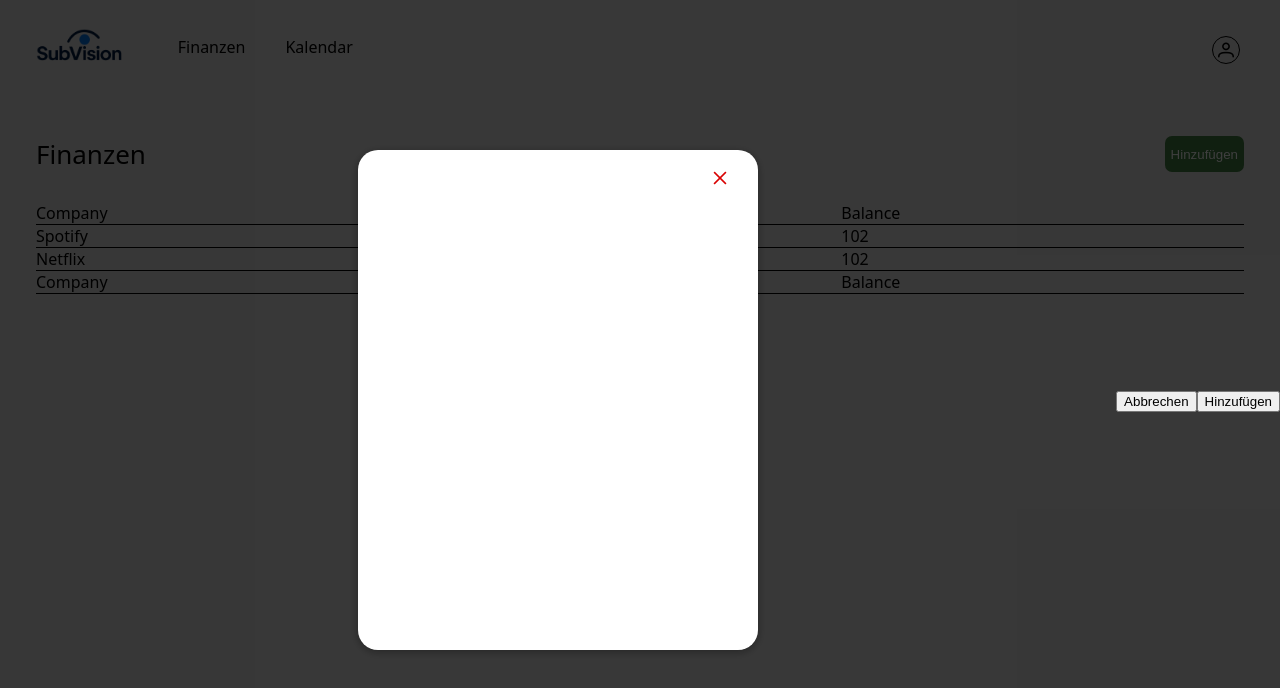
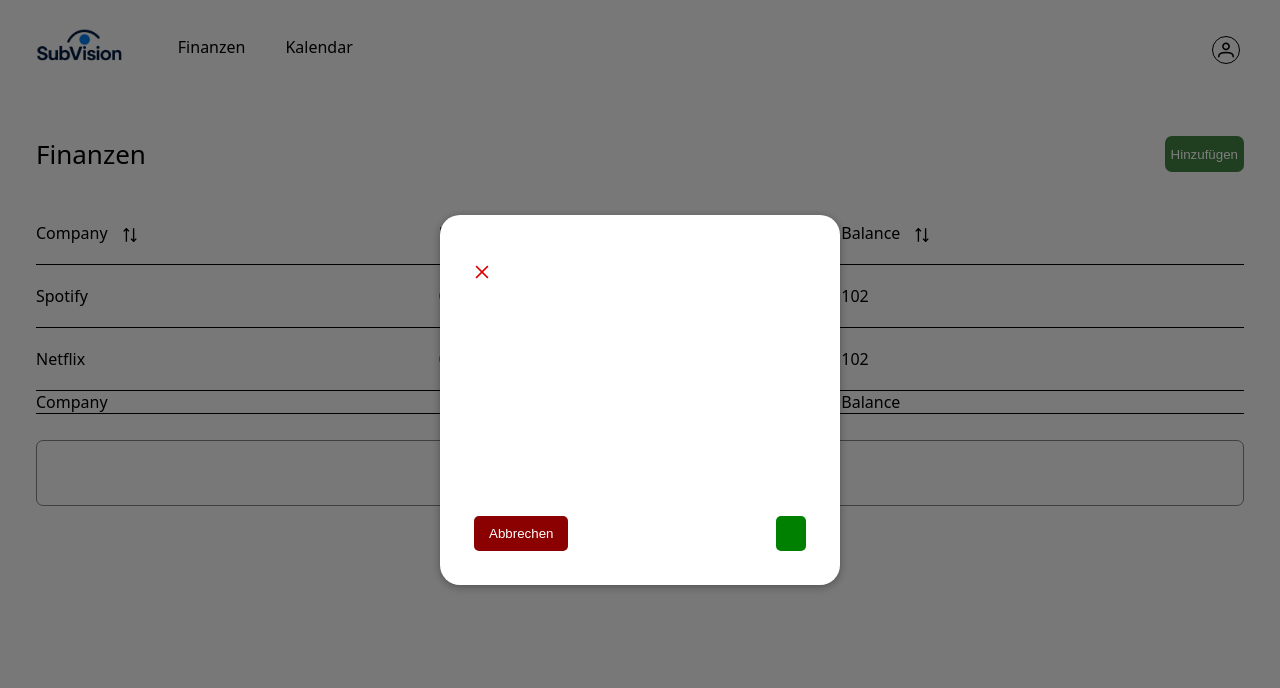
Before and after one commit to fd625/finanzberaterV2, a Vue app: page / in a window 1280 px wide. Both pictures are taken after a click on the button "Hinzufügen". Shown: the top 688 px of the page. Built offline with nearby package versions, Linux system fonts and the light colour scheme.

Commit message:
login & register

```diff
--- a/src/components/HeaderNavigation.vue
+++ b/src/components/HeaderNavigation.vue
@@ -8,26 +8,49 @@
 
             </div>
             <div class="header__user-button">
-                <i class="header__user-button__icon pi pi-user"></i>
+                <i class="header__user-button__icon pi pi-user" @click="showLoginModal = true"></i>
             </div>
         </div>
+
+        <pop-up-login
+            @close-popup="showLoginModal = false"
+            v-if="showLoginModal"
+            @register="register()">
+        </pop-up-login>
+
+        <pop-up-register
+            v-if="showRegisterModal"
+            @close-popup="showRegisterModal = false">
+        </pop-up-register>
     </div>
 </template>
 
 <script>
 import logo from "../assets/logo.png";
 import 'primeicons/primeicons.css'
+import PopUpLogin from "./PopUp-Login.vue";
+import PopUpRegister from "./PopUp-Register.vue";
 
 export default {
     name: "HeaderNav",
     data() {
         return {
-            logoPng: logo
+            logoPng: logo,
+            showLoginModal: false,
+            showRegisterModal: false
         }
+    },
+    components: {
+        PopUpLogin,
+        PopUpRegister
     },
     methods: {
         navigate(to) {
             this.$emit('navigate', to);
+        },
+        register() {
+            this.showLoginModal = false;
+            this.showRegisterModal = true;
         }
     }
 }
--- /dev/null
+++ b/src/components/PopUp-Login.vue
@@ -0,0 +1,78 @@
+<template>
+    <div class="login">
+        <PopUp
+            class="login__popup"
+            @close-popup="this.$emit('close-popup')"
+            label="Login"
+            submitHeadline="Login">
+            <template v-slot:form>
+                <div class="login__popup__container">
+                    <div>
+                        <p>Benutzername:</p>
+                        <InputText
+                            name="username"
+                            type="text"
+                            placeholder="..."
+                            v-model="username"
+                        />
+                    </div>
+                    <div>
+                        <p>Password:</p>
+                        <InputText
+                            name="password"
+                            type="password"
+                            placeholder="..."
+                            v-model="password"
+                        />
+                    </div>
+                    <p class="login__popup__container__register" @click="$emit('register')">
+                        Registrieren
+                    </p>
+                </div>
+            </template>
+        </PopUp>
+    </div>
+</template>
+
+<script>
+import PopUp from './PopUp.vue';
+import InputText from 'primevue/inputtext';
+
+export default {
+    name: "PopUp-Login",
+    data() {
+        return {
+            username: "",
+            password: "",
+        }
+    },
+    components: {
+        PopUp,
+        InputText
+    }
+}
+</script>
+
+<style lang="scss">
+.login__popup {
+    height: 100%;
+    width: 100%;
+    &__container {
+        &__register {
+            color: rgb(4, 4, 146);
+            text-decoration: underline;
+            margin: 20px 0;
+            &:hover {
+                cursor: pointer;
+                color: rgb(7, 7, 213);
+            }
+        }
+    }
+}
+.p-inputtext {
+    border: 1px solid grey !important;
+    padding: 8px !important;
+    border-radius: 3px !important;
+    width: 100%;
+}
+</style>
--- /dev/null
+++ b/src/components/PopUp-Register.vue
@@ -0,0 +1,88 @@
+<template>
+    <div class="login">
+        <PopUp
+            class="login__popup"
+            @close-popup="this.$emit('close-popup')"
+            label="Registrieren"
+            submitHeadline="Registrieren"
+        >
+            <template v-slot:form>
+                <div class="login__popup__container">
+                    <p>Email:</p>
+                    <InputText
+                        name="email"
+                        type="text"
+                        placeholder="..."
+                        v-model="email"
+                    />
+                    <p>Benutzername:</p>
+                    <InputText
+                        name="username"
+                        type="text"
+                        placeholder="..."
+                        v-model="username"
+                    />
+                    <p>Gehalt:</p>
+                    <InputText
+                        name="username"
+                        type="number"
+                        placeholder="..."
+                        v-model="salary"
+                    />
+                    <p>Password:</p>
+                    <InputText
+                        name="password"
+                        type="password"
+                        placeholder="..."
+                        v-model="password"
+                    />
+                </div>
+            </template>
+        </PopUp>
+    </div>
+</template>
+
+<script>
+import PopUp from './PopUp.vue';
+import InputText from 'primevue/inputtext';
+
+export default {
+    name: "PopUp-Login",
+    data() {
+        return {
+            username: "",
+            password: "",
+            email: "",
+            salary: ""
+        }
+    },
+    components: {
+        PopUp,
+        InputText
+    }
+}
+</script>
+
+<style lang="scss">
+.login__popup {
+    height: 100%;
+    width: 100%;
+    &__container {
+        &__register {
+            color: rgb(4, 4, 146);
+            text-decoration: underline;
+            margin: 20px 0;
+            &:hover {
+                cursor: pointer;
+                color: rgb(7, 7, 213);
+            }
+        }
+    }
+}
+.p-inputtext {
+    border: 1px solid grey !important;
+    padding: 8px !important;
+    border-radius: 3px !important;
+    width: 100%;
+}
+</style>
--- a/src/components/PopUp.vue
+++ b/src/components/PopUp.vue
@@ -3,32 +3,39 @@
         <div class="popup__container">
             <slot name="header">
                 <div class="popup__container__header">
+                    <div class="popup__container__header__label" v-if="label">
+                        {{ label }}
+                    </div>
                     <i class="popup__container__header__close pi pi-times" @click="this.$emit('close-popup')"></i>
                 </div>
             </slot>
-        </div>
             <slot name="form">
 
             </slot>
             <slot name="footer">
                 <div class="popup__container__footer">
-                <button class="popup__container__footer__button --close">Abbrechen</button>
-                <button class="popup__container__footer__button --submit">Hinzufügen</button>
+                    <button class="popup__container__footer__button --close" @click="$emit('close-popup')">
+                        Abbrechen
+                    </button>
+                    <button class="popup__container__footer__button --submit" @click="$emit('submit')">
+                       {{ submitHeadline }}
+                    </button>
                 </div>
             </slot>
+        </div>
     </div>
 </template>
 
 <script>
-
 export default {
     data() {
         return {
 
         }
     },
-    methods: {
-
+    props: {
+        label: String,
+        submitHeadline: String
     }
 }
 </script>
@@ -47,17 +54,25 @@ export default {
     align-items: center;
     transition: opacity 0.3s ease;
     &__container {
-        height: 500px;
+        display: flex;
+        flex-direction: column;
+        justify-content: space-between;
+        min-height: 370px;
         border-radius: 20px;
         width: 400px;
         margin: 0px auto;
-        padding: 20px 30px;
+        padding: 34px;
         background-color: #fff;
         box-shadow: 0 2px 8px rgba(0, 0, 0, 0.33);
         transition: all 0.3s ease;
         font-family: Helvetica, Arial, sans-serif;
         &__header {
-            direction: rtl;
+            display: flex;
+            justify-content: space-between;
+            margin-top: 15px;
+            &__label {
+                font-size: 21px;
+            }
             &__close {
                 color: #d90202;
                 &:hover {
@@ -67,7 +82,26 @@ export default {
             }
         }
         &__footer {
+            display: flex;
             justify-content: space-between;
+            margin-top: 15px;
+            &__button {
+                padding: 10px 15px;
+                border: none;
+                border-radius: 5px;
+                &:hover {
+                    cursor: pointer;
+                    box-shadow: 0 0 5px grey;
+                }
+                &.--close {
+                    background-color: #8b0000;
+                    color: white;
+                }
+                &.--submit {
+                    background-color: green;
+                    color: white;
+                }
+            }
         }
     }
 }
--- a/src/components/Popup-AddContract.vue
+++ b/src/components/Popup-AddContract.vue
@@ -1,6 +1,6 @@
 <template>
     <div class="popup-add-contract">
-       <Popup>
+       <Popup @close-popup="this.$emit('close-popup')">
 
        </Popup>
     </div>
@@ -26,38 +26,5 @@ export default {
 </script>
 
 <style lang="scss">
-.popup-add-contract {
-    position: fixed;
-    z-index: 9998;
-    top: 0;
-    left: 0;
-    width: 100%;
-    height: 100%;
-    background-color: rgba(0, 0, 0, 0.5);
-    display: flex;
-    justify-content: center;
-    align-items: center;
-    transition: opacity 0.3s ease;
-    &__container {
-        height: 500px;
-        border-radius: 20px;
-        width: 400px;
-        margin: 0px auto;
-        padding: 20px 30px;
-        background-color: #fff;
-        box-shadow: 0 2px 8px rgba(0, 0, 0, 0.33);
-        transition: all 0.3s ease;
-        font-family: Helvetica, Arial, sans-serif;
-        &__header {
-            direction: rtl;
-            &__close {
-                color: #d90202;
-                &:hover {
-                    cursor: pointer;
-                    text-shadow: 0 0 2px rgb(182, 182, 182);
-                }
-            }
-        }
-    }
-}
+
 </style>
--- a/src/style.css
+++ b/src/style.css
@@ -3,7 +3,7 @@ html, body {
   padding: 0;
   height: 100%;
   width: 100%;
-  background-color: rgb(224, 224, 224);
+  background-color: rgb(241, 241, 241);
   font-family: system-ui, -apple-system, BlinkMacSystemFont, 'Segoe UI', Roboto, Oxygen, Ubuntu, Cantarell, 'Open Sans', 'Helvetica Neue', sans-serif;
 }
 
--- a/src/views/Home.vue
+++ b/src/views/Home.vue
@@ -6,10 +6,36 @@
         </div>
         <div class="home-table">
 
-        <DataTable :value="contracts" scrollable scrollHeight="400px">
-            <Column field="company" header="Company" footer="Company" style="min-width: 200px"></Column>
-            <Column field="date" header="Date" footer="Date" style="min-width: 200px"></Column>
-            <Column field="balance" header="Balance" footer="Balance" style="min-width: 200px"></Column>
+        <DataTable
+            :value="contracts"
+            scrollable
+            scrollHeight="400px"
+            paginator
+            :rows="5"
+            :rowsPerPageOptions="[5, 10, 20, 50]"
+            filterDisplay="menu"
+            :globalFilterFields="['company', 'date', 'balance']">
+            <Column
+                field="company"
+                header="Company"
+                footer="Company"
+                style="min-width: 200px"
+                sortable >
+            </Column>
+            <Column
+                field="date"
+                header="Date"
+                footer="Date"
+                style="min-width: 200px"
+                sortable >
+            </Column>
+            <Column
+                field="balance"
+                header="Balance"
+                footer="Balance"
+                style="min-width: 200px"
+                sortable >
+            </Column>
         </DataTable>
         </div>
 
@@ -74,4 +100,24 @@ export default {
         }
     }
 }
+.p-datatable-column-header-content,.p-datatable-tbody > tr > td {
+ padding: 20px 0 !important;
+}
+.p-datatable-column-title {
+    padding-right: 15px;
+}
+.p-paginator {
+    padding: 15px 0 !important;
+}
+.p-datatable-paginator-bottom {
+    margin-top: 26px;
+    border: 1px solid grey !important;
+    border-radius: 7px;
+}
+.p-paginator-page, .p-paginator-next, .p-paginator-last, .p-paginator-first, .p-paginator-prev {
+    padding: 10px !important;
+}
+.p-select-dropdown {
+    padding-left: 13px;
+}
 </style>
```
Also changed, not shown: src/components/My-Button.vue (added, +31 -0 lines). Lines whose indentation alone changed are shown as unchanged.
